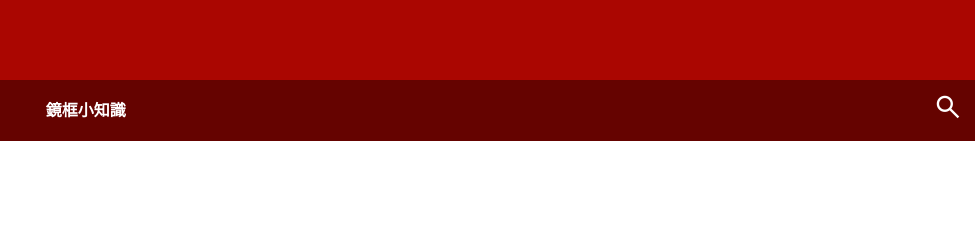
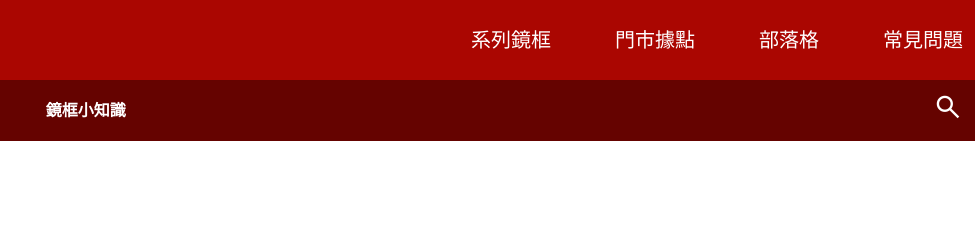
Before and after one commit to std95174/2022-web-layout-training-week4, a plain HTML site: page blog.html in a window 1280 px wide. Shown: the top 238 px of the page, 305-1280 px from the left. Drawn offline with nearby package versions, Linux system fonts and the light colour scheme.

Commit message:
Update 2022-08-12T02:01:29.710Z

```diff
--- a/blog.html
+++ b/blog.html
@@ -20,23 +20,23 @@
             <img src="assets/images/logo-white.png" alt="logo">
         </a>
         <a href="#" class="menu block md:hidden">
-            <span class="material-symbols-outlined text-white text-[40px]">menu</span>
+            <span class="menu-icon material-symbols-outlined text-white text-[40px]">menu</span>
         </a>
-        <ul class="dropdown absolute left-0 top-full w-full max-h-0 transition-all duration-500 overflow-hidden bg-maroon flex flex-wrap md:text-lg">
-            <li class="border border-white w-1/2 text-center py-3">
+        <ul class="dropdown absolute left-0 top-full w-full max-h-0 transition-all duration-500 overflow-hidden bg-maroon flex flex-wrap md:max-h-fit md:flex-nowrap md:static md:w-auto md:text-lg">
+            <li class="border border-white w-1/2 md:border-0 text-center py-3 md:w-auto">
                 <a class="text-white block hover:opacity-40 px-8"
                    href="product-optical.html">系列鏡框</a>
             </li>
-            <li class="border border-l-0 border-white w-1/2 text-center py-3" >
+            <li class="border border-l-0 border-white w-1/2 md:border-0 text-center py-3 md:w-auto">
                 <a class="text-white block hover:opacity-40 px-8"
                    href="stores.html">門市據點</a>
             </li>
-            <li class="border border-white w-1/2 text-center py-3">
+            <li class="border border-white w-1/2 md:border-0 text-center py-3 md:w-auto">
                 <a class="text-white block hover:opacity-40 px-8"
                    href="blogs.html">部落格</a>
             </li>
-            <li class="border border-l-0 border-white w-1/2 text-center py-3">
-                <a class="text-white block hover:opacity-40 pl-8"
+            <li class="border border-l-0 border-white w-1/2 md:border-0 md:w-auto text-center py-3">
+                <a class="text-white block hover:opacity-40 md:pl-8"
                    href="questions.html">常見問題</a>
             </li>
         </ul>
@@ -220,10 +220,13 @@
 <script src="./assets/js/all.js"></script>
 <script src="https://cdnjs.cloudflare.com/ajax/libs/jquery/3.5.1/jquery.min.js"></script>
 <script>
+    let isOpen = false;
     // 當漢堡 icon 被點擊時，為有 .dropdown class 的元素增加/移除 .active class
     $('.menu').click(function (e) {
         e.preventDefault();
         $('.dropdown').toggleClass('max-h-[100px]')
+        isOpen = !isOpen;
+        isOpen ? $('.menu-icon')[0].innerHTML = 'close' : $('.menu-icon')[0].innerHTML = 'menu';
     })
 </script>
 </body>
```
Also changed, not shown: blogs.html (+10 -7 lines), index.html (+10 -7 lines), product-optical.html (+10 -7 lines), product-sunglasses.html (+10 -7 lines), questions.html (+10 -7 lines), store.html (+10 -7 lines), stores.html (+10 -7 lines), assets/style/all.css.
